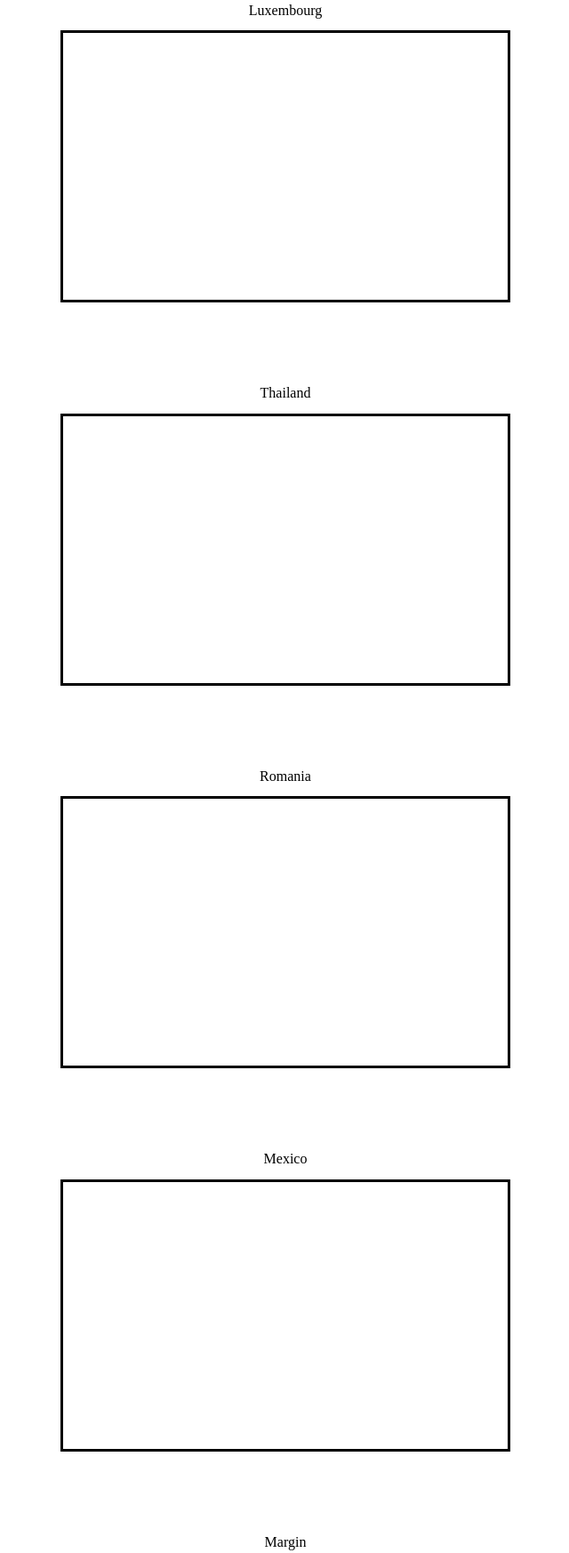
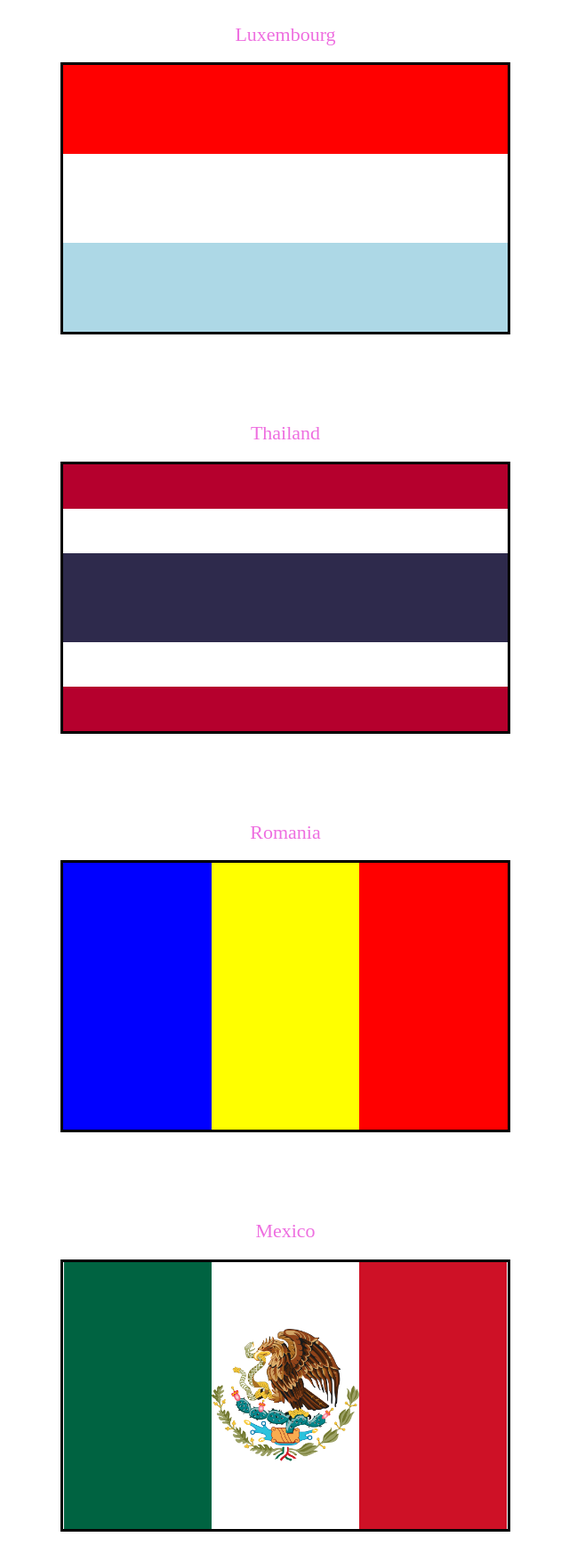
Before and after one commit to fullstack-decal-sp23/hw2-Sane24, a plain HTML site: page index.html in a window 1280 px wide. Shown: the part 596-2342 px from the top of the page at 89% size, without its empty margins (319-959 px from the left). Drawn offline with Linux system fonts and the light colour scheme.

Commit message:
flaggggggggss

```diff
--- a/index.html
+++ b/index.html
@@ -37,19 +37,30 @@
     </div>
 
     <h2 class="label">Romania</h2>
-    <div class="flag" style="">
-      <!-- insert flag here -->
+    <div class="flag" style="display: flex; flex-direction: row; height: 300px; width: 500px;">
+
+      <div class="romania-blue" style="flex-basis: 33.33%; background-color: blue;"></div>
+      <div class="romania-yellow" style="flex-basis: 33.33%; background-color: yellow;"></div>
+      <div class="romania-red" style="flex-basis: 33.33%; background-color: red;"></div>
+
     </div>
 
     <h2 class="label">Mexico</h2>
-    <div class="flag">
-      <!-- insert flag here -->
+    <div class="flag" style="display: flex; justify-content: center; height: 300px;">
+
+      <div class="mexico-green"></div>
+
+      <img src="eagle.png" alt="eagle" class="mexico-img">
+
+      <div class="mexico-red"></div>
+
     </div>
+
 
     <h2>Margin</h2>
     <div class="margin-container">
-      <div class="flag"></div>
-      <div class="flag"></div>
+      <div class="flag1"></div>
+      <div class="flag2"></div>
     </div>
 
     <h2>Padding</h2>
--- a/styles.css
+++ b/styles.css
@@ -15,6 +15,13 @@ h2 {
   font-size: medium;
   font-weight: 200;
 }
+
+
+.label {
+  font-size: 22px;
+  color: rgb(238, 111, 224);
+}
+
 /* END SETUP */
 
 /* Classes that you might find useful */
@@ -58,7 +65,15 @@ h2 {
 /* Colors */
 
 /* QUESTION 1 */
+.red{
+  background-color: red;
+}
+.red.threevert {
+  width: 500px;
+  height: 33.3%;
+  background-color: red;
 
+}
 .orange {
   background-color: orange;
 }
@@ -79,12 +94,27 @@ h2 {
   background-color: lightblue;
 }
 
+.light-blue {
+  width: 500px;
+  height: 33.3%;
+  background-color: lightblue;
+
+}
+
 .purple {
   background-color: purple;
 }
 
 .white {
+
   background-color: #fff;
+}
+
+#white {
+  width: 500px;
+  height: 33.34%;
+  background-color: #fff;
+
 }
 
 .black {
@@ -94,15 +124,21 @@ h2 {
 /* BEGIN QUESTION 2 */
 
 .thailand-red {
-  /* TODO */
+  background-color: #B5002D;
+  width: 500px;
+  height: 50px;
 }
 
 .thailand-white {
-  /* TODO */
+  background-color: white;
+  width: 500px;
+  height: 50px;
 }
 
 .thailand-blue {
-  /* TODO */
+  background-color: #2E2A4C;
+  width: 500px;
+  height: 100px;
 }
 
 /* END QUESTION 2 */
@@ -126,15 +162,30 @@ h2 {
 /* QUESTION 4 */
 .mexico-green {
   background-color: #006341;
+  width: 33.3%;
+  height: 300px;
 }
 
 .mexico-img {
-  /* TODO */
+  max-height: 50%;
+  max-width: 33.34%;
+  align-self: center;
 }
 
 .mexico-red {
   background-color: #ce1126;
+  width: 33.3%;
+  height: 300px;
 }
+
+
+
+.label:hover {
+  color: orange;
+  font-size: 30px;
+}
+
+
 
 /* QUESTION 6 */
 .margin-container {
@@ -146,20 +197,54 @@ h2 {
   justify-content: center;
 }
 
+
 /* For margin practice */
+
 .flag1 {
   background-color: red;
-  /* TODO */
+  margin-right: 5px;
+  width:50%;
 }
 
 .flag2 {
   background-color: blue;
-  /* TODO */
+  margin-left: 5px;
+  width: 50%;
 }
 /* For padding practice */
+.flag.black {
+  height: 200px;
+  width: 200px;
+  border: 1px solid black;
+}
+
+.padding-container {
+  width: 200px;
+  height:200px;
+  background-color: lightblue;
+  padding: 30px;
+  box-sizing: border-box;
+  background-clip: content-box, padding-box;
+}
+
+
+/* For margin practice
+.flag1 {
+  background-color: red;
+  margin-right: 5px;
+
+}
+
+.flag2 {
+  background-color: blue;
+  margin-left: 5px;
+
+}
+For padding practice
 .padding-container {
   box-sizing: border-box;
   background-color: lightblue;
   background-clip: content-box, padding-box;
-  /* TODO */
+
 }
+*/
```
